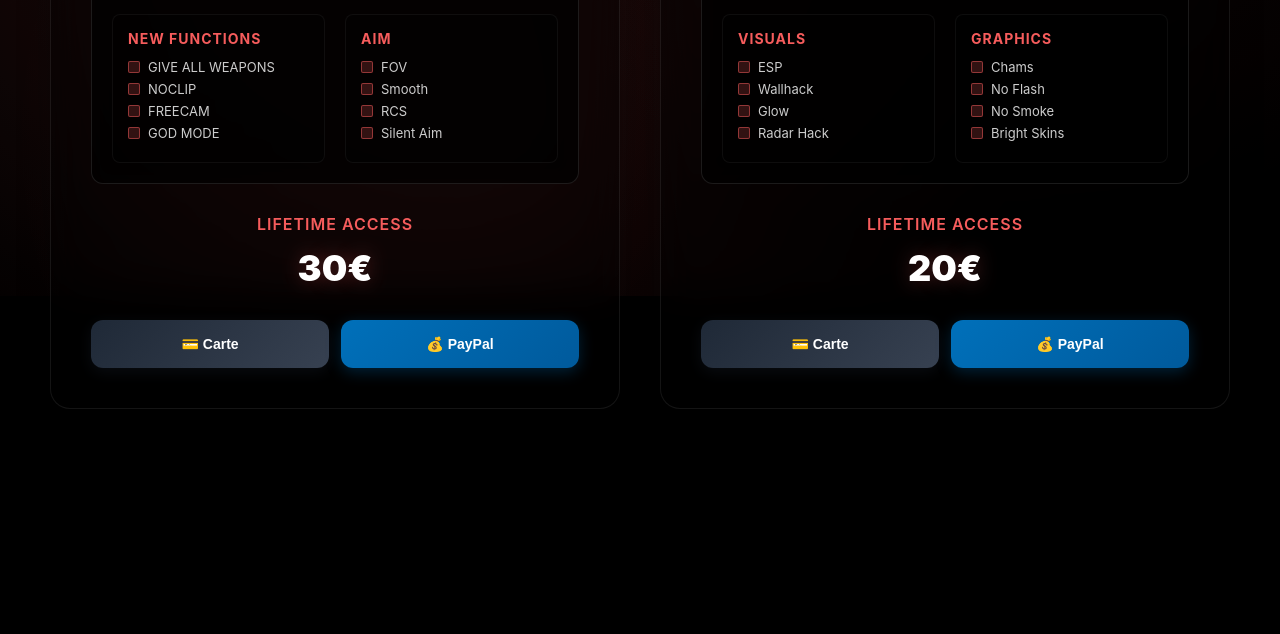
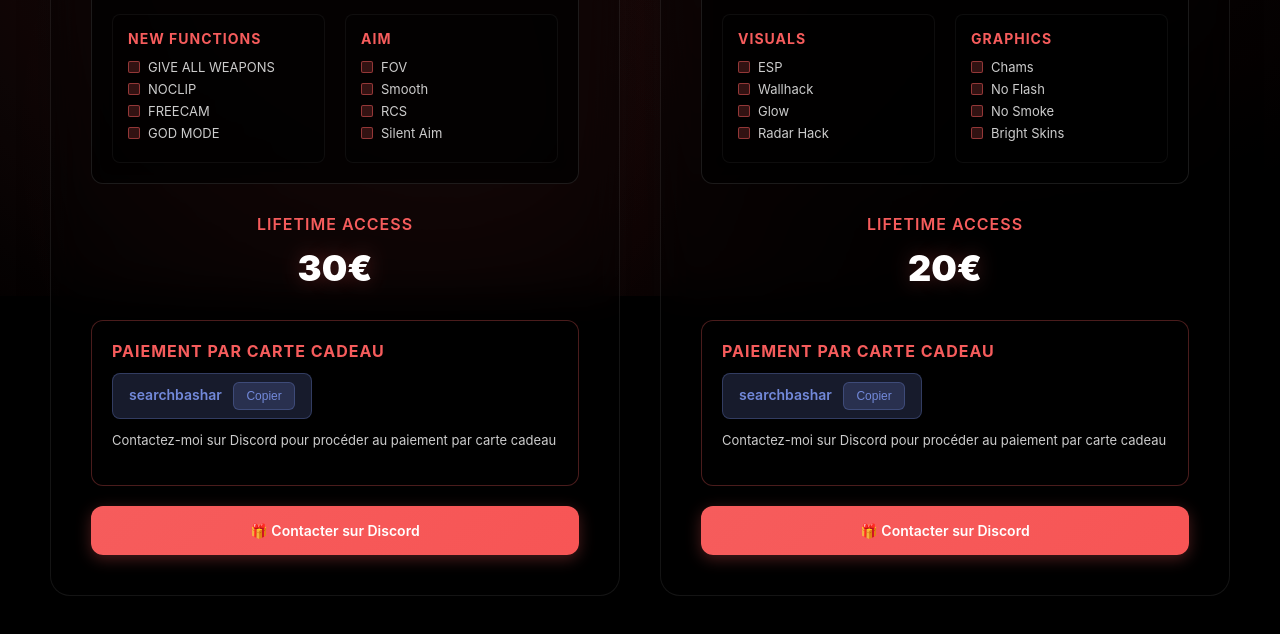
Before and after one commit to Basharrachar/sketch, a plain HTML site: page shop.html in a window 1280 px wide. Shown: the part 504-1138 px from the top of the page. Before the commit the page ends 1073 px from the top, so only its background shows below. Drawn offline with Linux system fonts and the light colour scheme.

Commit message:
Update shop.html

```diff
--- a/shop.html
+++ b/shop.html
@@ -424,29 +424,69 @@
             text-shadow: 0 0 20px rgba(246, 92, 92, 0.3);
         }
 
-        .payment-buttons {
-            display: flex;
-            gap: 12px;
+        .payment-section {
+            text-align: center;
         }
 
-        .payment-btn {
-            flex: 1;
-            padding: 16px;
+        .payment-info {
+            background: rgba(0, 0, 0, 0.6);
+            backdrop-filter: blur(10px);
+            border: 1px solid rgba(246, 92, 92, 0.3);
+            border-radius: 12px;
+            padding: 20px;
+            margin-bottom: 20px;
+        }
+
+        .payment-title {
+            color: #f65c5c;
+            font-weight: 700;
+            font-size: 16px;
+            margin-bottom: 12px;
+            text-transform: uppercase;
+            letter-spacing: 1px;
+        }
+
+        .discord-username {
+            background: rgba(114, 137, 218, 0.2);
+            color: #7289da;
+            padding: 8px 16px;
+            border-radius: 8px;
+            font-weight: 600;
+            font-size: 14px;
+            margin-bottom: 12px;
+            display: inline-block;
+            border: 1px solid rgba(114, 137, 218, 0.3);
+        }
+
+        .payment-instruction {
+            color: rgba(255, 255, 255, 0.8);
+            font-size: 13px;
+            line-height: 1.5;
+            margin-bottom: 15px;
+        }
+
+        .gift-card-btn {
+            background: linear-gradient(135deg, #f65c5c 0%, #f75555 100%);
+            color: white;
             border: none;
+            padding: 16px 32px;
             border-radius: 12px;
             font-weight: 600;
             cursor: pointer;
             transition: all 0.3s cubic-bezier(0.4, 0, 0.2, 1);
-            display: flex;
+            display: inline-flex;
             align-items: center;
             justify-content: center;
-            gap: 8px;
+            gap: 10px;
             font-size: 14px;
             position: relative;
             overflow: hidden;
+            box-shadow: 0 4px 15px rgba(246, 92, 92, 0.3);
+            text-decoration: none;
+            width: 100%;
         }
 
-        .payment-btn::before {
+        .gift-card-btn::before {
             content: '';
             position: absolute;
             top: 0;
@@ -457,30 +497,29 @@
             transition: left 0.5s;
         }
 
-        .payment-btn:hover::before {
+        .gift-card-btn:hover::before {
             left: 100%;
         }
 
-        .card-btn {
-            background: linear-gradient(135deg, #1f2937 0%, #374151 100%);
-            color: white;
-            box-shadow: 0 4px 15px rgba(31, 41, 55, 0.3);
+        .gift-card-btn:hover {
+            transform: translateY(-2px);
+            box-shadow: 0 8px 25px rgba(246, 92, 92, 0.4);
         }
 
-        .card-btn:hover {
-            transform: translateY(-2px);
-            box-shadow: 0 8px 25px rgba(31, 41, 55, 0.4);
+        .copy-btn {
+            background: rgba(114, 137, 218, 0.2);
+            color: #7289da;
+            border: 1px solid rgba(114, 137, 218, 0.3);
+            padding: 6px 12px;
+            border-radius: 6px;
+            font-size: 12px;
+            cursor: pointer;
+            transition: all 0.3s ease;
+            margin-left: 8px;
         }
 
-        .paypal-btn {
-            background: linear-gradient(135deg, #0070ba 0%, #005a9c 100%);
-            color: white;
-            box-shadow: 0 4px 15px rgba(0, 112, 186, 0.3);
-        }
-
-        .paypal-btn:hover {
-            transform: translateY(-2px);
-            box-shadow: 0 8px 25px rgba(0, 112, 186, 0.4);
+        .copy-btn:hover {
+            background: rgba(114, 137, 218, 0.3);
         }
 
         /* Mobile Responsive */
@@ -533,10 +572,6 @@
 
             .mockup-content {
                 grid-template-columns: 1fr;
-            }
-
-            .payment-buttons {
-                flex-direction: column;
             }
         }
     </style>
@@ -611,14 +646,20 @@
                             <div class="price">30€</div>
                         </div>
 
-                        <div class="payment-buttons">
-                            <button class="payment-btn card-btn">
-                                💳 Carte
-                            </button>
-                            <button class="payment-btn paypal-btn">
-                                💰 PayPal
-                            </button>
+                        <div class="payment-info">
+                            <div class="payment-title">Paiement par carte cadeau</div>
+                            <div class="discord-username">
+                                searchbashar
+                                <button class="copy-btn" onclick="copyToClipboard('searchbashar')">Copier</button>
+                            </div>
+                            <div class="payment-instruction">
+                                Contactez-moi sur Discord pour procéder au paiement par carte cadeau
+                            </div>
                         </div>
+
+                        <a href="https://discord.com/users/searchbashar" target="_blank" class="gift-card-btn">
+                            🎁 Contacter sur Discord
+                        </a>
                     </div>
                 </div>
 
@@ -661,14 +702,20 @@
                             <div class="price">20€</div>
                         </div>
 
-                        <div class="payment-buttons">
-                            <button class="payment-btn card-btn">
-                                💳 Carte
-                            </button>
-                            <button class="payment-btn paypal-btn">
-                                💰 PayPal
-                            </button>
+                        <div class="payment-info">
+                            <div class="payment-title">Paiement par carte cadeau</div>
+                            <div class="discord-username">
+                                searchbashar
+                                <button class="copy-btn" onclick="copyToClipboard('searchbashar')">Copier</button>
+                            </div>
+                            <div class="payment-instruction">
+                                Contactez-moi sur Discord pour procéder au paiement par carte cadeau
+                            </div>
                         </div>
+
+                        <a href="https://discord.com/users/searchbashar" target="_blank" class="gift-card-btn">
+                            🎁 Contacter sur Discord
+                        </a>
                     </div>
                 </div>
             </div>
@@ -691,17 +738,34 @@
             });
         });
 
-        // Effets sur les boutons de paiement
-        document.querySelectorAll('.payment-btn').forEach(btn => {
+        // Fonction pour copier le nom d'utilisateur Discord
+        function copyToClipboard(text) {
+            navigator.clipboard.writeText(text).then(function() {
+                // Afficher une confirmation visuelle
+                const button = event.target;
+                const originalText = button.textContent;
+                button.textContent = 'Copié!';
+                button.style.backgroundColor = 'rgba(46, 204, 113, 0.3)';
+                button.style.color = '#2ecc71';
+
+                setTimeout(() => {
+                    button.textContent = originalText;
+                    button.style.backgroundColor = '';
+                    button.style.color = '';
+                }, 2000);
+            }).catch(function(err) {
+                console.error('Erreur lors de la copie: ', err);
+            });
+        }
+
+        // Effets sur les boutons de contact Discord
+        document.querySelectorAll('.gift-card-btn').forEach(btn => {
             btn.addEventListener('click', function() {
                 // Animation de clic
                 this.style.transform = 'scale(0.95)';
                 setTimeout(() => {
                     this.style.transform = '';
                 }, 150);
-
-                // Ici vous pouvez ajouter la logique de paiement
-                console.log('Bouton de paiement cliqué:', this.textContent.trim());
             });
         });
     </script>
```
